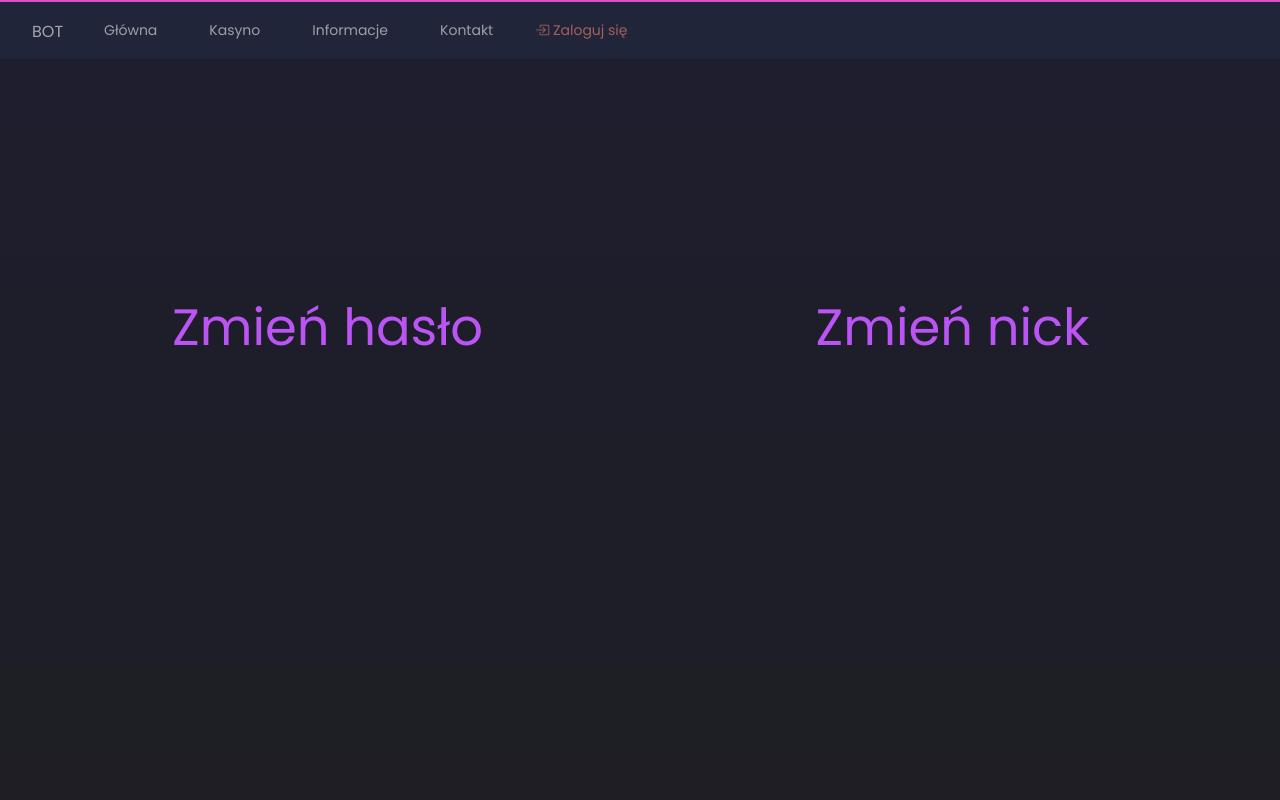
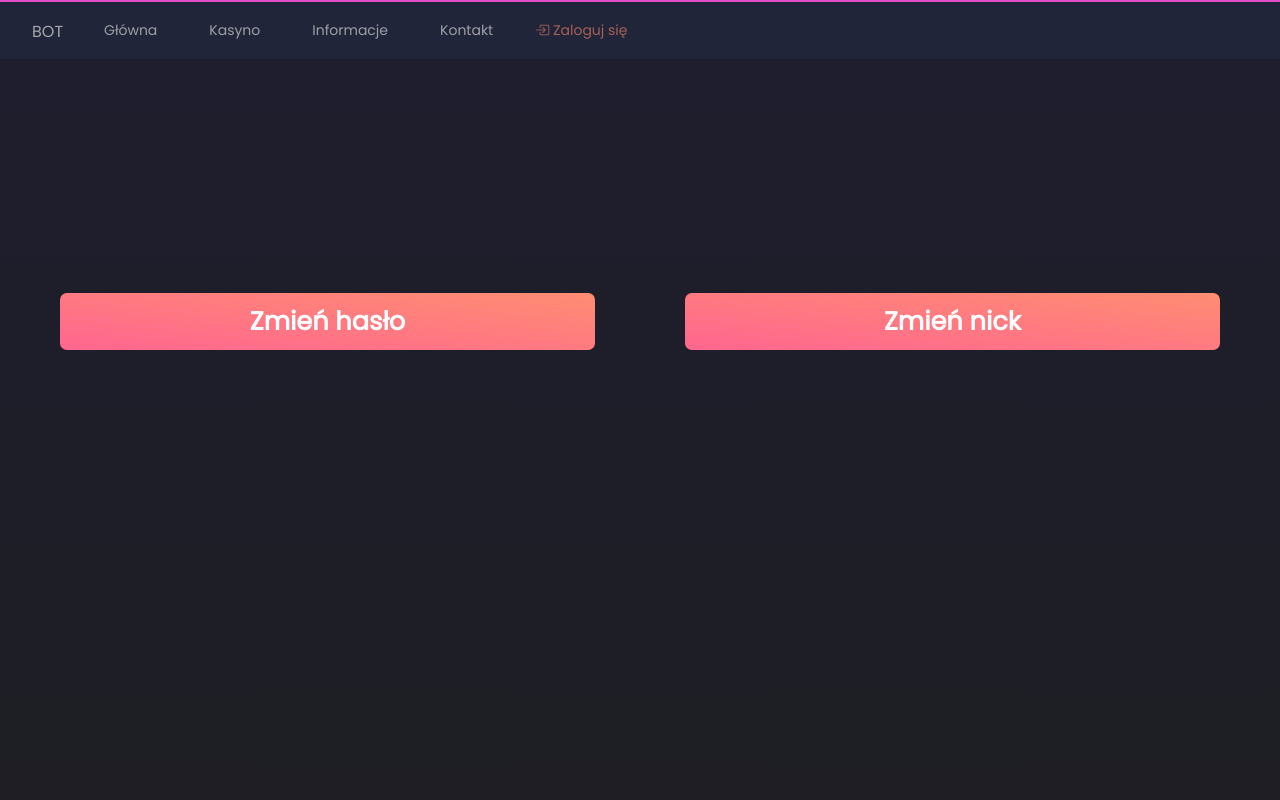
Before and after one commit to DogsonPl/bot_for_messenger_website_django, a Django app: template bot_page/login/templates/login/account_settings.html in a window 1280 px wide. Run offline with Django 3.2, Linux system fonts and the light colour scheme; the template is opened without the code that fills it, so the values that code supplies are empty; parts of the project's set-up code (start-up, migrations or seed data) failed here and were passed over; some libraries are stand-ins or nearby versions; some web fonts are replaced.

Commit message:
settings page frontend update

```diff
--- a/bot_page/login/forms.py
+++ b/bot_page/login/forms.py
@@ -50,4 +50,6 @@
 
 
 class ChangeNicknameForm(forms.Form):
-    new_nickname = forms.CharField(label="<p>Twój nowy nick, zmiana kosztuje 100 dogecoinów</p>", min_length=2, max_length=100)
+    new_nickname = forms.CharField(label="<p>Twój nowy nick, zmiana kosztuje 100 dogecoinów</p>",
+                                   widget=forms.TextInput(attrs={"class": "form-control mb-3"}),
+                                   min_length=2, max_length=100)
--- a/bot_page/login/static/login/css/account_settings.css
+++ b/bot_page/login/static/login/css/account_settings.css
@@ -1,13 +1,17 @@
+.settings_block{
+    width: 90%;
+}
+
 @media screen and (min-width: 768px){
     .settings_block{
         top: 25vh;
-        font-size: 4vw;
+        font-size: 2vw;
     }
 }
 
 @media screen and (max-width: 767px){
     .settings_block{
         top: 0px;
-        font-size: 13vw;
+        font-size: 10vw;
     }
 }
--- a/bot_page/login/templates/login/account_settings.html
+++ b/bot_page/login/templates/login/account_settings.html
@@ -8,15 +8,15 @@
 
 {% block content %}
 <div class="row text-center">
-    <div class="col-md-6 settings_block">
-        <p><a href="{% url 'change_password' %}" class="m-md-1 m-lg-5 p-lg-5">
+    <div class="col-md-6 mt-5 mt-md-0">
+        <a href="{% url 'change_password' %}"><p class="btn btn-warning settings_block">
             Zmień hasło
-        </a></p>
+        </p></a>
     </div>
-    <div class="col-md-6 settings_block">
-        <p><a href="{% url 'account:change_nickname' %}" class="m-md-1 m-lg-5 p-lg-5">
+    <div class="col-md-6 mt-5 mt-md-0">
+        <a href="{% url 'account:change_nickname' %}"><p class="btn btn-warning settings_block">
             Zmień nick
-        </a></p>
+        </p></a>
     </div>
 </div>
 {% endblock %}
```
